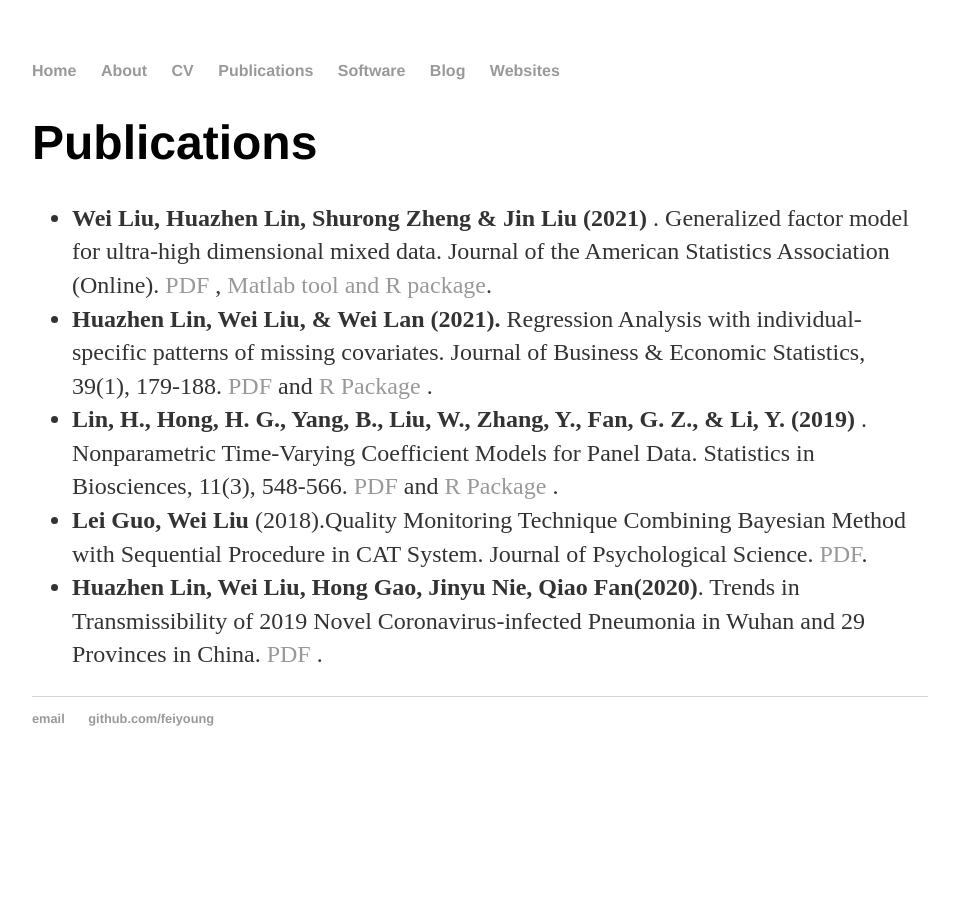
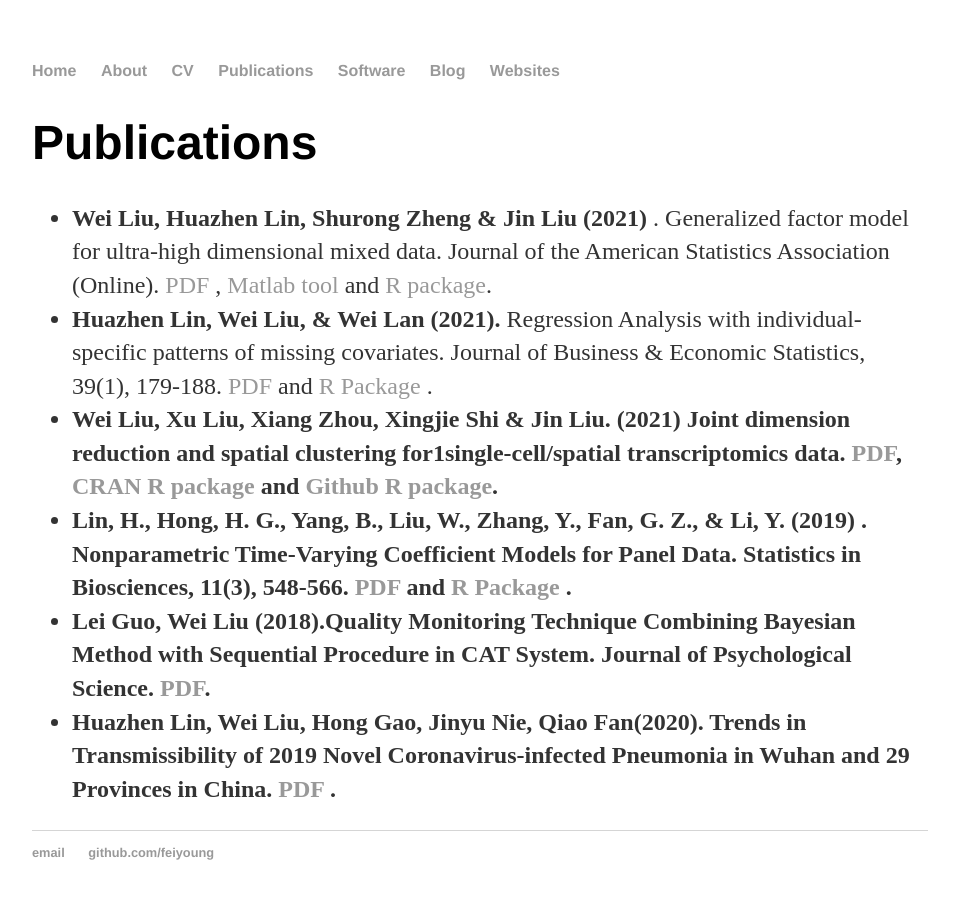
Before and after one commit to feiyoung/feiyoung.github.io, a Jekyll site: the page built from publications/index.html, in a window 1280 px wide. Shown: the whole page, without its empty margins (160-1119 px from the left). Built offline with Jekyll 4.4.1, drawn with Linux system fonts in a browser that asks for light colours; before the commit the page ends 900 px from its top, so only the background shows below that.

Commit message:
Update index.html

```diff
--- a/publications/index.html
+++ b/publications/index.html
@@ -6,8 +6,9 @@ title: Publications
 		<div class="about">
 			<h1>Publications</h1>
  <ul>
-   <li><strong>Wei Liu, Huazhen Lin, Shurong Zheng & Jin Liu (2021)</strong> . Generalized factor model for ultra-high dimensional mixed data. Journal of the American Statistics Association (Online).  <a href="https://www.tandfonline.com/doi/full/10.1080/01621459.2021.1999818"> PDF </a>, <a href="https://github.com/feiyoung/MGFM"> Matlab tool and <a href="https://github.com/feiyoung/GFM"> R package</a>. </li>
+   <li><strong>Wei Liu, Huazhen Lin, Shurong Zheng & Jin Liu (2021)</strong> . Generalized factor model for ultra-high dimensional mixed data. Journal of the American Statistics Association (Online).  <a href="https://www.tandfonline.com/doi/full/10.1080/01621459.2021.1999818"> PDF </a>, <a href="https://github.com/feiyoung/MGFM"> Matlab tool</a> and <a href="https://github.com/feiyoung/GFM"> R package</a>. </li>
   <li><strong>Huazhen Lin, Wei Liu, & Wei Lan (2021).</strong>   Regression Analysis with individual-specific patterns of missing covariates. Journal of Business & Economic Statistics, 39(1), 179-188. <a href="https://www.tandfonline.com/doi/pdf/10.1080/07350015.2019.1635486?needAccess=true"> PDF </a>  and <a href="https://github.com/feiyoung/ILSE">R Package </a>. </li>
+  <li><strong>Wei Liu, Xu Liu, Xiang Zhou, Xingjie Shi & Jin Liu. (2021) Joint dimension reduction and spatial clustering for1single-cell/spatial transcriptomics data.  <a href="https://doi.org/10.1101/2021.12.25.474153">PDF</a>, <a href=" https://CRAN.R-project.org/package=DR.SC"> CRAN R package</a> and <a href="https://github.com/feiyoung/DR.SC"> Github R package</a>. </li>
   <li><strong>Lin, H., Hong, H. G., Yang, B., Liu, W., Zhang, Y., Fan, G. Z., & Li, Y. (2019)</strong> . Nonparametric Time-Varying Coefficient Models for Panel Data. Statistics in Biosciences, 11(3), 548-566. <a href="https://link.springer.com/article/10.1007/s12561-019-09248-0">PDF</a> and <a href="https://github.com/feiyoung/nptvcmPD">R Package </a>. </li>
   <li> <strong>Lei Guo, Wei Liu </strong> (2018).Quality Monitoring Technique Combining Bayesian Method with Sequential Procedure in CAT System. Journal of Psychological Science.  <a href="http://www.psysci.org/EN/abstract/abstract10065.shtml">PDF</a>. </li>
   <li><strong>Huazhen Lin, Wei Liu, Hong Gao, Jinyu Nie, Qiao Fan(2020)</strong>. Trends in Transmissibility of 2019 Novel
```
